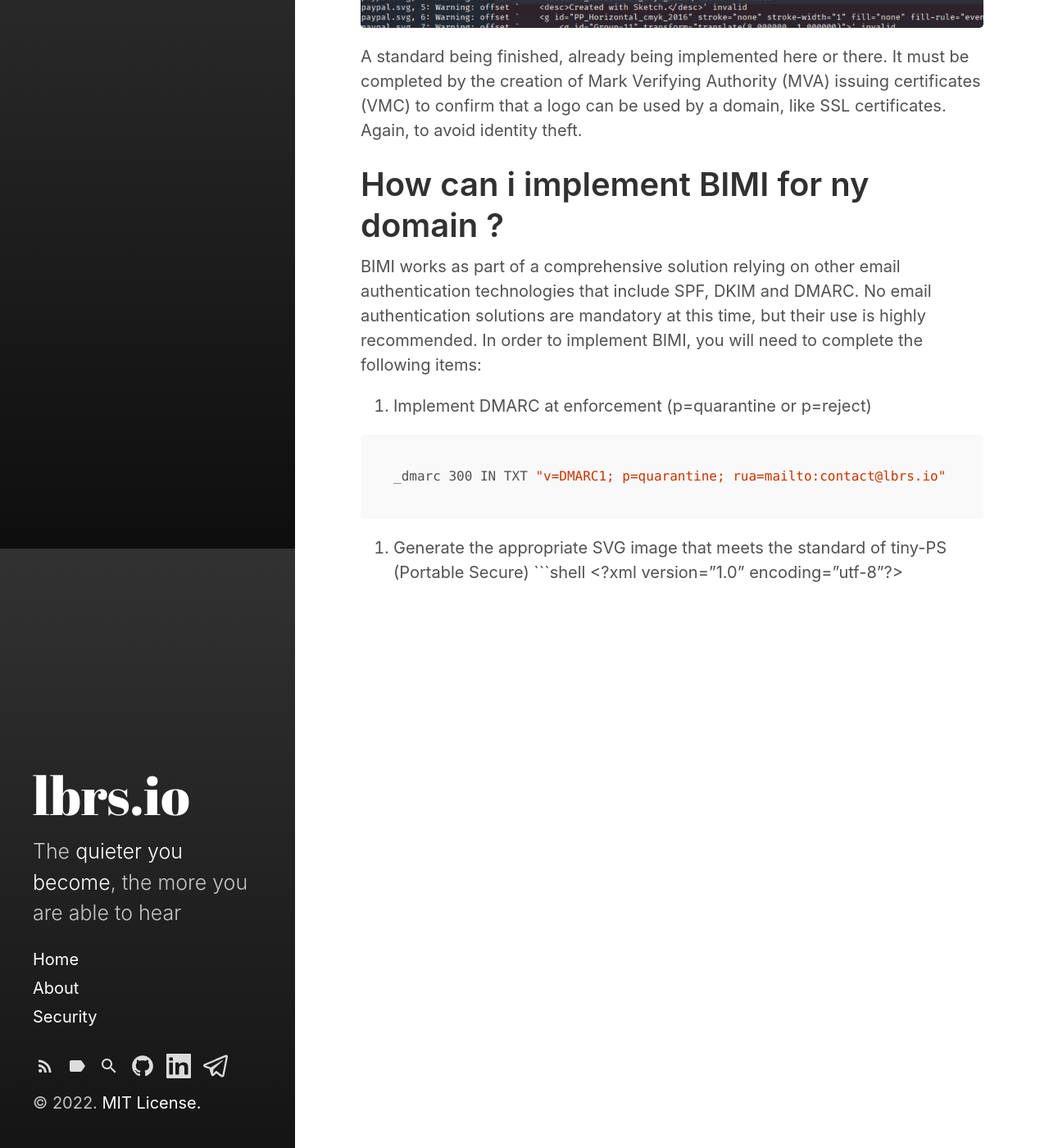
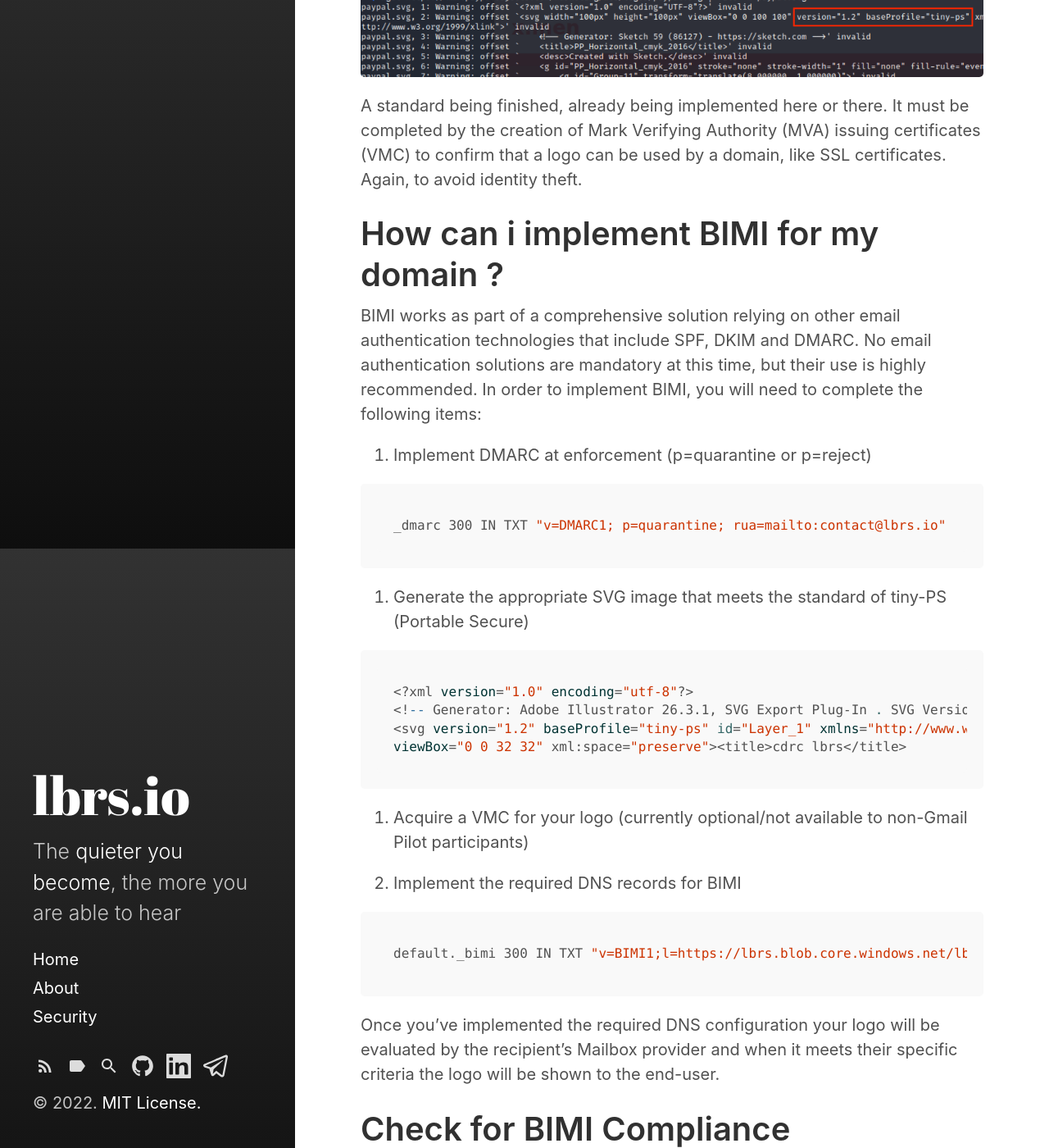
Before and after one commit to cdrclbrs/blog, a Jekyll site: the page built from _posts/2022-05-05-ImplementBIMI.md, in a window 1280 px wide and 1400 px high, scrolled down 2031 px. Shown: the whole window at 82% size. Built offline with Jekyll 4.4.1, drawn with Linux system fonts in a browser that asks for light colours; some of the changed text lies outside the part shown.

Commit message:
update doc

````diff
--- a/_posts/2022-05-05-ImplementBIMI.md
+++ b/_posts/2022-05-05-ImplementBIMI.md
@@ -41,7 +41,8 @@ Today, the BIMI standard requires your logo to be a **registered trademark** to
 
 This time, it is not a matter of adding a technical element invisible to the user but, on the contrary, to make the logo (square, SVG) of an entity appear in compatible email clients if a message is considered valid. The URL is specified in a DNS record.
 
-For example at Paypal, with the following request:
+For example at Paypal, with the following dnsrecon request, we look at the bimi record and analyse the SVG attached:
+Note that the pem file url is referenced in the Url (VMC)
 
 ![dnsreconbimi.png](https://blog.lbrs.io/images/dnsreconbimi.png)
 
@@ -49,7 +50,7 @@ For example at Paypal, with the following request:
 
 A standard being finished, already being implemented here or there. It must be completed by the creation of Mark Verifying Authority (MVA) issuing certificates (VMC) to confirm that a logo can be used by a domain, like SSL certificates. Again, to avoid identity theft.
 
-# How can i implement BIMI for ny domain ?
+# How can i implement BIMI for my domain ?
 
 BIMI works as part of a comprehensive solution relying on other email authentication technologies that include SPF, DKIM and DMARC.
 No email authentication solutions are mandatory at this time, but their use is highly recommended.
@@ -62,13 +63,16 @@ _dmarc 300 IN TXT "v=DMARC1; p=quarantine; rua=mailto:contact@lbrs.io"
 ```
 
 3.  Generate the appropriate SVG image that meets the standard of tiny-PS (Portable Secure)
+
 ```shell
 <?xml version="1.0" encoding="utf-8"?>
 <!-- Generator: Adobe Illustrator 26.3.1, SVG Export Plug-In . SVG Version: 6.00 Build 0) -->
 <svg version="1.2" baseProfile="tiny-ps" id="Layer_1" xmlns="http://www.w3.org/2000/svg" xmlns:xlink="http://www.w3.org/1999/xlink"
 viewBox="0 0 32 32" xml:space="preserve"><title>cdrc lbrs</title>
 ```
+
 5.  Acquire a VMC for your logo (currently optional/not available to non-Gmail Pilot participants)
+
 6.  Implement the required DNS records for BIMI
 
 ```shell
````
